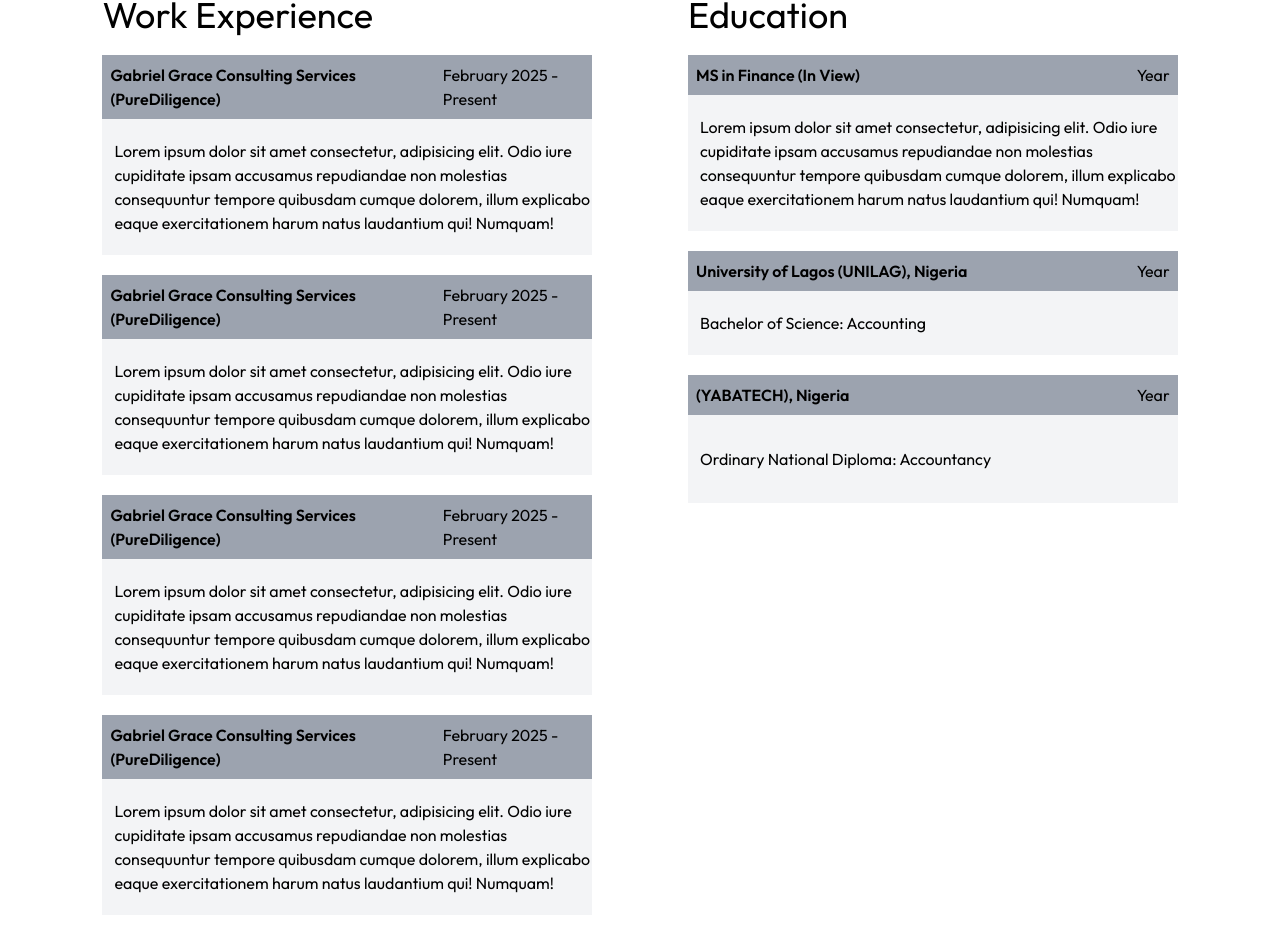
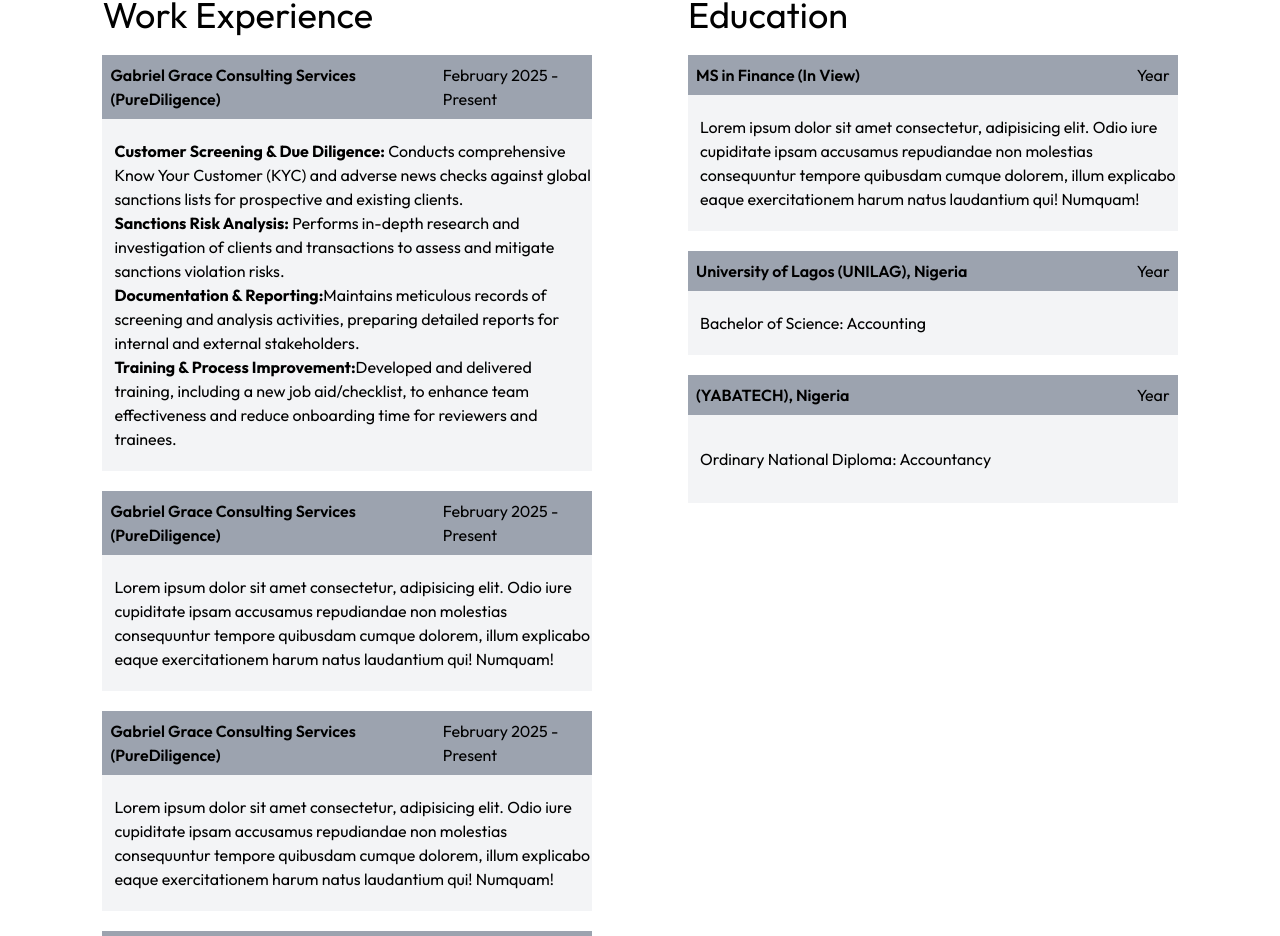
Before and after one commit to Agbakay/toyin-adebesin-portfolio, a React (Vite) app in the folder Landing Page/: page /about in a window 1280 px wide. Shown: the part 1445-2381 px from the top of the page. Built offline with nearby package versions, Linux system fonts and the light colour scheme.

Commit message:
update work experience

```diff
--- a/Landing Page/src/components/About/WorkExperience.jsx
+++ b/Landing Page/src/components/About/WorkExperience.jsx
@@ -14,10 +14,30 @@ const WorkExperience = () => {
               <h3>February 2025 - Present </h3>
             </div>
             <div className="job-discription pl-3">
-              Lorem ipsum dolor sit amet consectetur, adipisicing elit. Odio
-              iure cupiditate ipsam accusamus repudiandae non molestias
-              consequuntur tempore quibusdam cumque dolorem, illum explicabo
-              eaque exercitationem harum natus laudantium qui! Numquam!
+              <ul>
+                <li>
+                  <b>Customer Screening & Due Diligence:</b> Conducts
+                  comprehensive Know Your Customer (KYC) and adverse news checks
+                  against global sanctions lists for prospective and existing
+                  clients.
+                </li>
+                <li>
+                  <b>Sanctions Risk Analysis:</b> Performs in-depth research and
+                  investigation of clients and transactions to assess and
+                  mitigate sanctions violation risks.
+                </li>
+                <li>
+                  <b>Documentation & Reporting:</b>Maintains meticulous records
+                  of screening and analysis activities, preparing detailed
+                  reports for internal and external stakeholders.
+                </li>
+                <li>
+                  <b>Training & Process Improvement:</b>Developed and delivered
+                  training, including a new job aid/checklist, to enhance team
+                  effectiveness and reduce onboarding time for reviewers and
+                  trainees.
+                </li>
+              </ul>
             </div>
           </div>
           <div className="bg-gray-100 pb-5 my-5">
```
